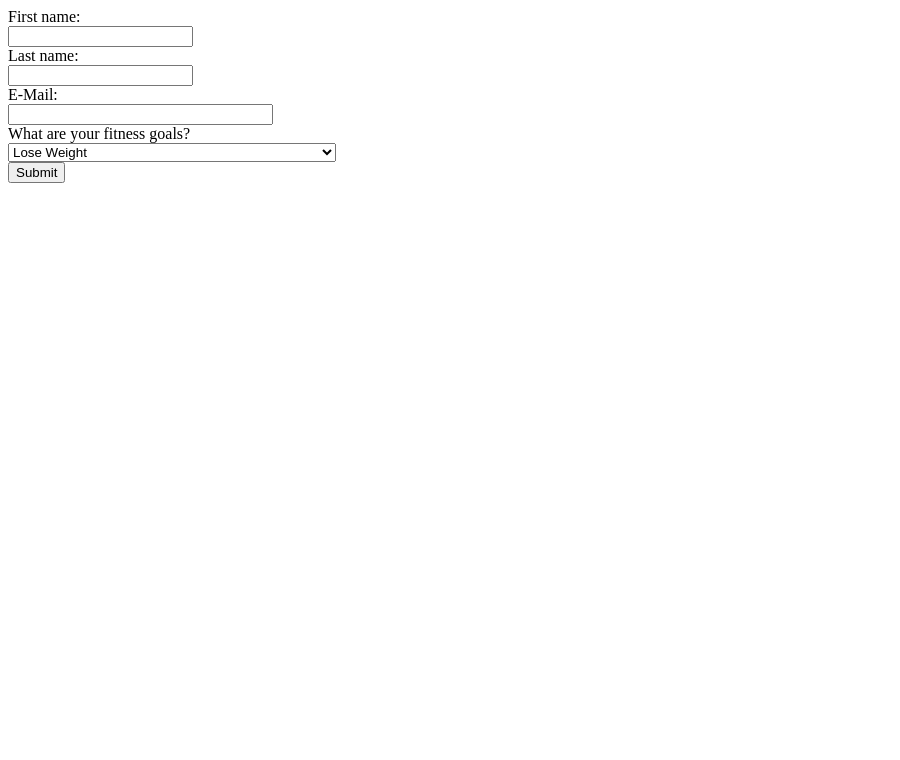
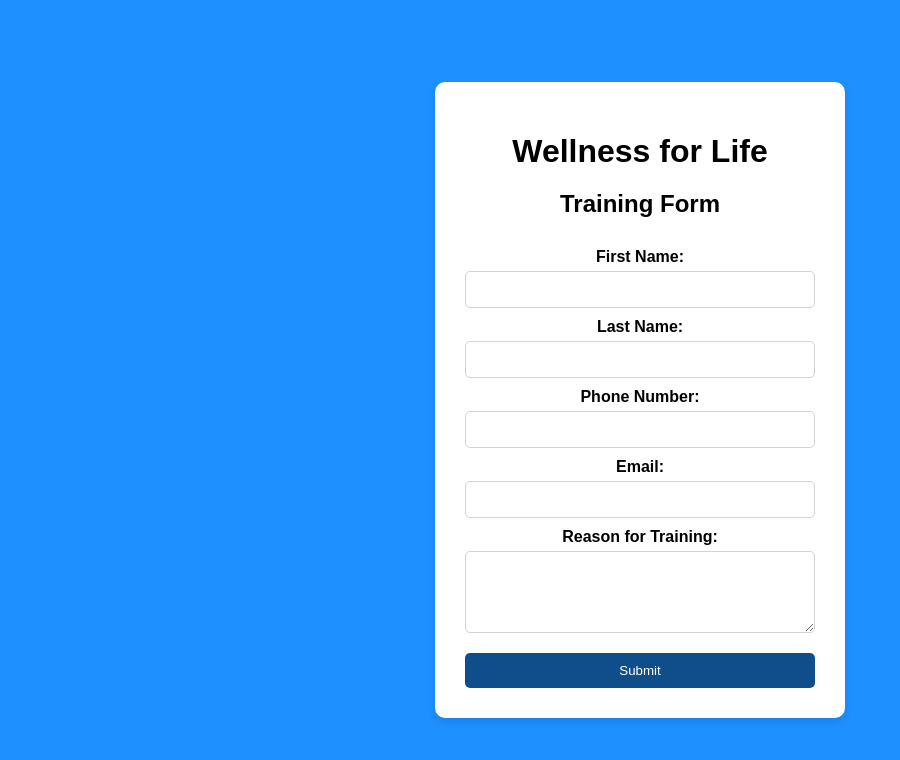
Before and after one commit to NeelJ2/want-a-trainer, a plain HTML site: page src/templates/index.html in a window 1280 px wide. Shown: the whole page, without its empty margins (0-900 px from the left). Drawn offline with Linux system fonts and the light colour scheme; files that its build step writes are made by us from their sources.

Commit message:
stylistic stuff done

```diff
--- a/src/templates/index.html
+++ b/src/templates/index.html
@@ -5,59 +5,100 @@
     <meta charset="UTF-8">
     <meta name="viewport" content="width=device-width, initial-scale=1.0">
     <meta http-equiv="X-UA-Compatible" content="ie=edge">
-    <title>My Website</title>
+    <title>Wellness for Life Training Request Form</title>
     <link rel="stylesheet" href="./style.css">
     <link rel="icon" href="./favicon.ico" type="image/x-icon">
+    <style>
+        body {
+            background-color: #1E90FF;
+            display: flex;
+            justify-content: center;
+            align-items: center;
+            height: 100vh;
+            margin: 0;
+            font-family: Arial, sans-serif;
+        }
+
+        .card {
+            background-color: #ffffff;
+            padding: 30px;
+            border-radius: 10px;
+            box-shadow: 0 4px 8px rgba(0, 0, 0, 0.1);
+            width: 350px;
+            text-align: center;
+        }
+
+        h1, h2 {
+            color:rgb(0, 0, 0);
+            margin-bottom: 20px;
+        }
+
+        form {
+            display: flex;
+            flex-direction: column;
+        }
+
+        label {
+            margin-top: 10px;
+            font-weight: bold;
+            color:rgb(0, 0, 0);
+        }
+
+        input[type="text"],
+        input[type="email"],
+        input[type="tel"],
+        textarea {
+            margin-top: 5px;
+            padding: 10px;
+            border: 1px solid #D3D3D3;
+            border-radius: 5px;
+        }
+
+        input:focus,
+        textarea:focus {
+            border-color: #1E90FF;
+            outline: none;
+        }
+
+        button {
+            margin-top: 20px;
+            padding: 10px;
+            background-color: #104E8B;
+            color: white;
+            border: none;
+            border-radius: 5px;
+            cursor: pointer;
+        }
+
+        button:hover {
+            background-color: #082d5a;
+        }
+    </style>
 </head>
 
 <body>
-    <main>
+    <div class="card">
+        <h1>Wellness for Life</h1>
+        <h2>Training Form</h2>
         <form>
-            <form>
-                <label for="fname">First name:</label><br>
-                <input type="text" id="fname" name="fname" required><br>
-                <label for="lname">Last name:</label><br>
-                <input type="text" id="lname" name="lname" required> <br>
-                <label for="email">E-Mail:</label> <br>
-                <input type="email" id="email" pattern=".+@example\.com" size="30" required />  <br>
+            <label for="fname">First Name:</label>
+            <input type="text" id="fname" name="fname" required>
 
-                <label for="goals">What are your fitness goals? </label> <br>
-                <select name="fitness-goals" id = "fit" onchange ="showTextBox()">
-                    <option value="lose-weight">Lose Weight</option>
-                    <option value="build-muscle">Build Muscle</option>
-                    <option value="increase-endurance">Increase Endurance</option>
-                    <option value="improve-flexibility">Improve Flexibility</option>
-                    <option value="boost-energy">Boost Energy Levels</option>
-                    <option value="enhance-athletic-performance">Enhance Athletic Performance</option>
-                    <option value="increase-strength">Increase Strength</option>
-                    <option value="reduce-stress">Reduce Stress</option>
-                    <option value="improve-balance">Improve Balance & Coordination</option>
-                    <option value="train-for-event">Train for a Specific Event (e.g., Marathon, Triathlon)</option>
-                    <option value="improve-cardiovascular-health">Improve Cardiovascular Health</option>
-                    <option value="gain-weight">Gain Healthy Weight</option>
-                    <option value="rehabilitate-injury">Rehabilitate an Injury</option>
-                    <option value="increase-mobility">Increase Mobility</option>
-                    <option value="enhance-posture">Enhance Posture</option>
-                    <option value="general-fitness">General Fitness & Well-being</option>
-                    <option value="other">Other</option>
-                    <input type="text" id="myTextBox" style="display: none;" placeholder="Enter text here">
-                </select>
-            </form>
-            <button type="submit" id="submit"> Submit </button>
+            <label for="lname">Last Name:</label>
+            <input type="text" id="lname" name="lname" required>
+
+            <label for="pn">Phone Number:</label>
+            <input type="tel" id="pn" name="pn" pattern="[0-9]{3}[0-9]{3}[0-9]{4}" required>
+
+            <label for="email">Email:</label>
+            <input type="email" id="email" name="email" required>
+
+            <label for="reason">Reason for Training:</label>
+            <textarea id="reason" name="reason" rows="4" required></textarea>
+
+            <button type="submit">Submit</button>
         </form>
-
-
-    </main>
-    <script>
-        function showTextBox() {
-          var selectBox = document.getElementById("fit");
-          var textBox = document.getElementById("myTextBox");
-          if (selectBox.value === "other") {
-            textBox.style.display = "block";
-          } else {
-            textBox.style.display = "none";
-          }
-        }
-        </script></body>
+    </div>
+</body>
 
 </html>
```
Also changed, not shown: src/.favicon.avif (added), 2 other files.
